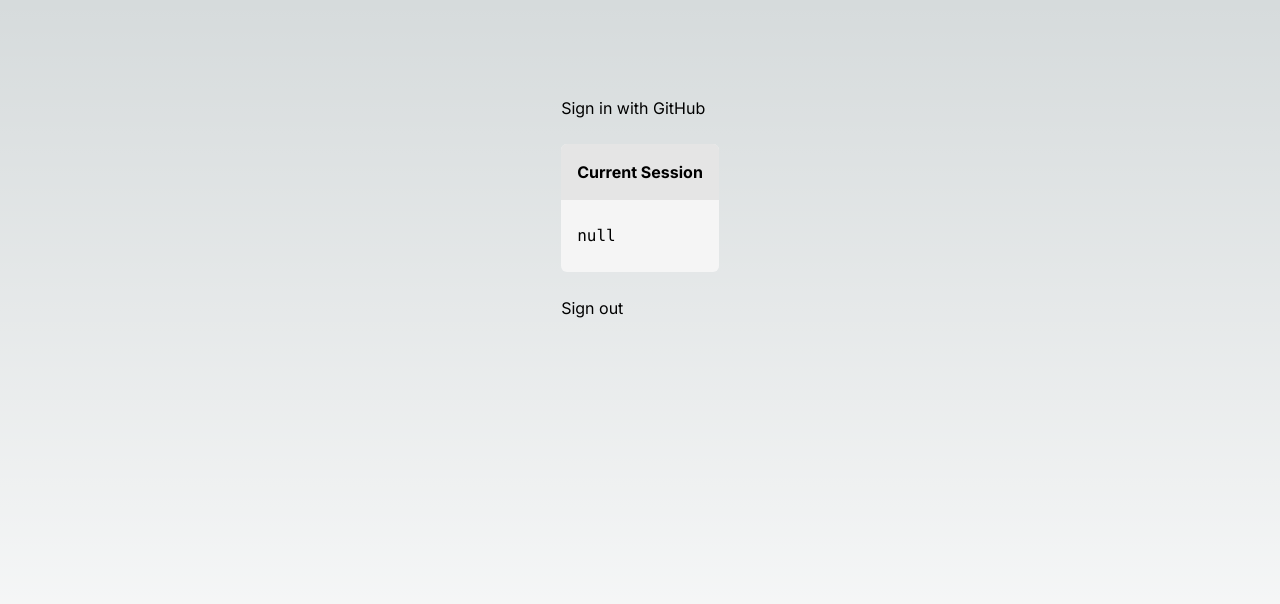
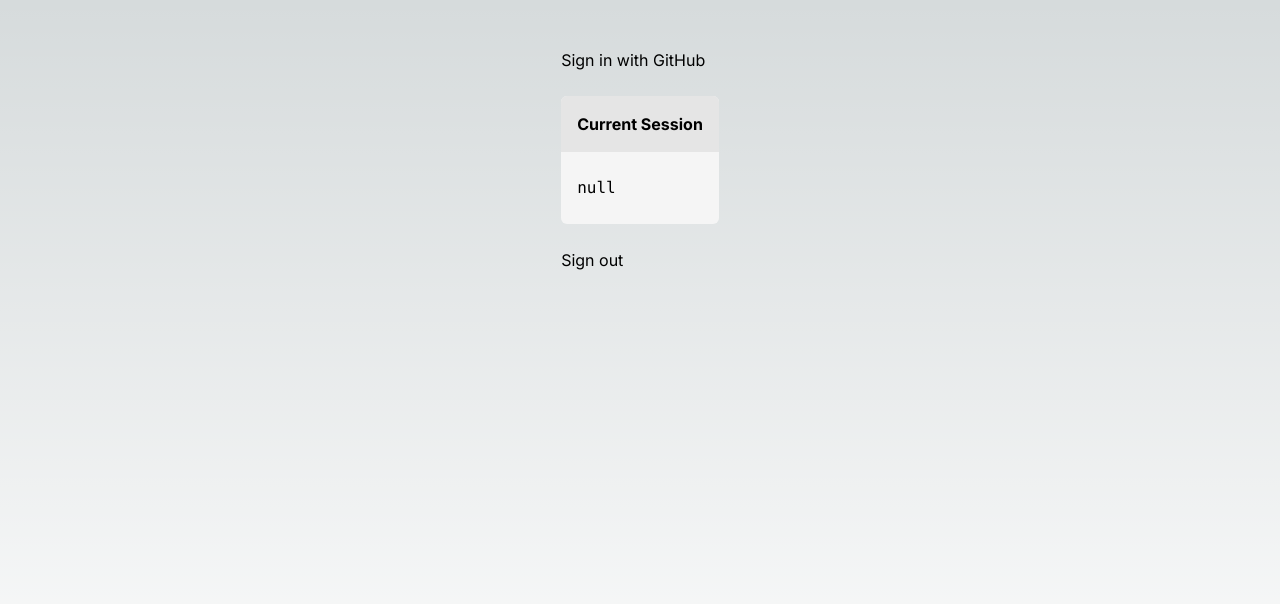
Before and after one commit to Jmen/infrastructure-template, a Next.js app: page / in a window 1280 px wide. Shown: the top 604 px of the page. Built offline with nearby package versions, Linux system fonts and the light colour scheme; no server answers.

Commit message:
ci: trigger new deploy

```diff
--- a/src/app/page.tsx
+++ b/src/app/page.tsx
@@ -5,7 +5,7 @@
 export default async function Home() {
     const session = await auth();
     return (
-    <main className="flex min-h-screen flex-col items-center justify-between p-24">
+    <main className="flex min-h-screen flex-col items-center justify-between p-12">
         <div className="flex flex-col gap-6">
             <SignIn/>
             <div className="flex flex-col rounded-md bg-neutral-100">
```
